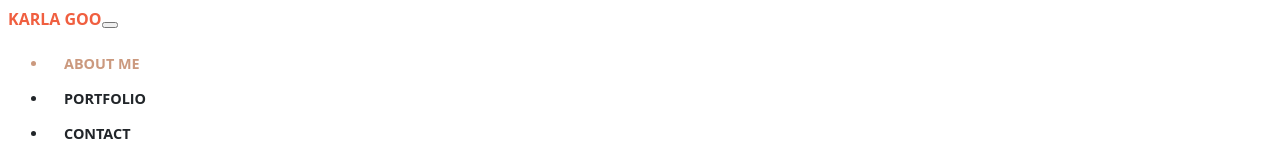
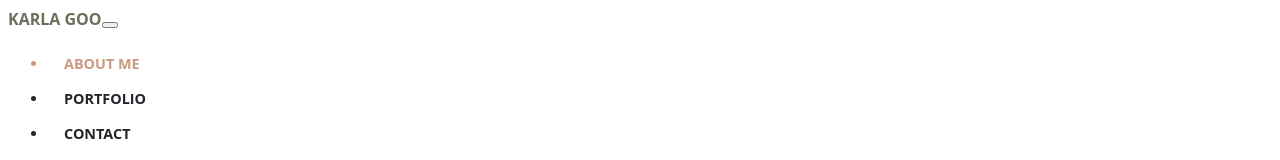
Before and after one commit to karlagoo/react-portfolio, a React (Create React App) app: page / in a window 1280 px wide. Shown: the top 160 px of the page. Built offline with nearby package versions, Linux system fonts and the light colour scheme.

Commit message:
edited navbar colors

```diff
--- a/src/index.css
+++ b/src/index.css
@@ -131,7 +131,7 @@ body {
     background-color: #fff;
   }
   #mainNav .navbar-brand {
-    color: #f05f40;
+    color: #6b705c;
   }
   #mainNav .navbar-brand:focus,
   #mainNav .navbar-brand:hover {
@@ -150,11 +150,11 @@ body {
     background-color: #fff;
   }
   #mainNav.navbar-shrink .navbar-brand {
-    color: #f05f40;
+    color: #6b705c;
   }
   #mainNav.navbar-shrink .navbar-brand:focus,
   #mainNav.navbar-shrink .navbar-brand:hover {
-    color: #f05f40;
+    color: #a5a58d;
   }
   #mainNav.navbar-shrink .navbar-nav > li.nav-link,
   #mainNav.navbar-shrink .navbar-nav > li.nav-link:focus {
@@ -162,7 +162,7 @@ body {
   }
   #mainNav.navbar-shrink .navbar-nav > li.nav-link:hover,
   #mainNav.navbar-shrink .navbar-nav > li.nav-link:focus:hover {
-    color: #f05f40;
+    color: #a5a58d;
   }
 }
 
```
